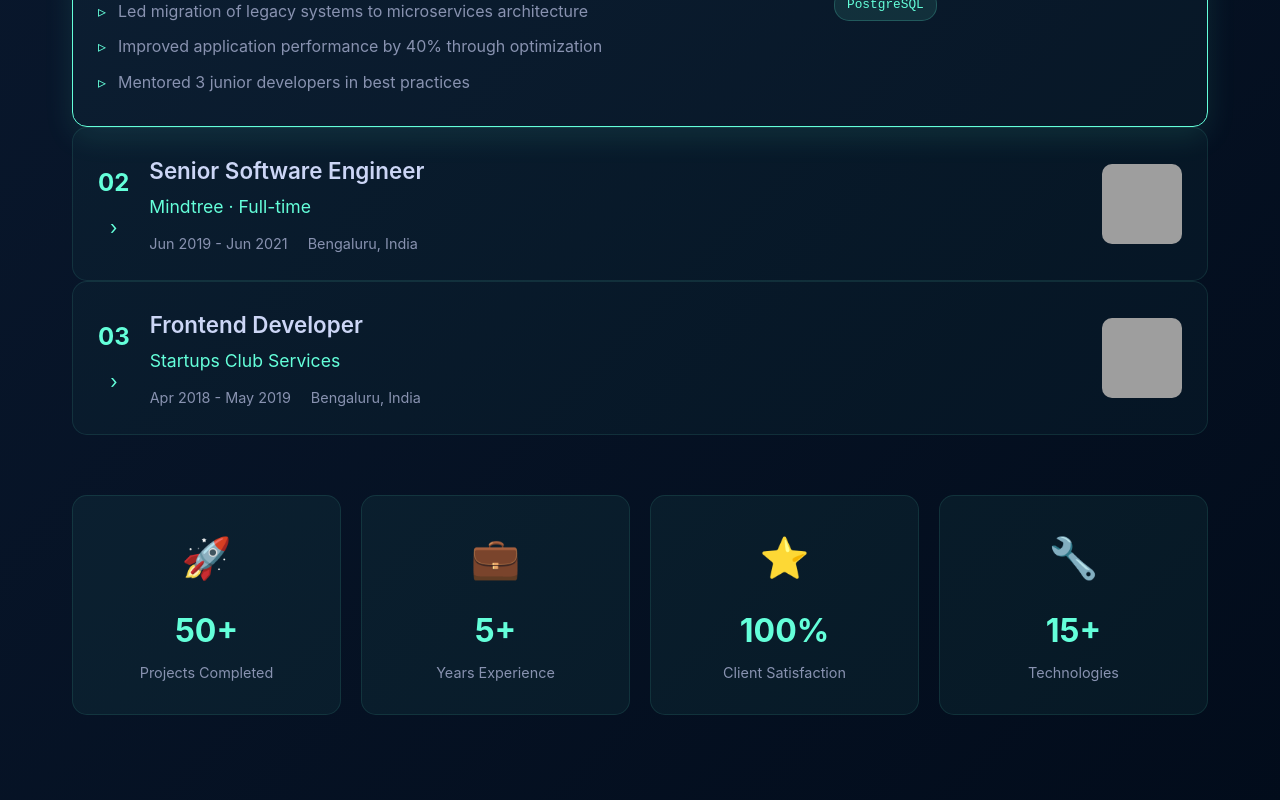
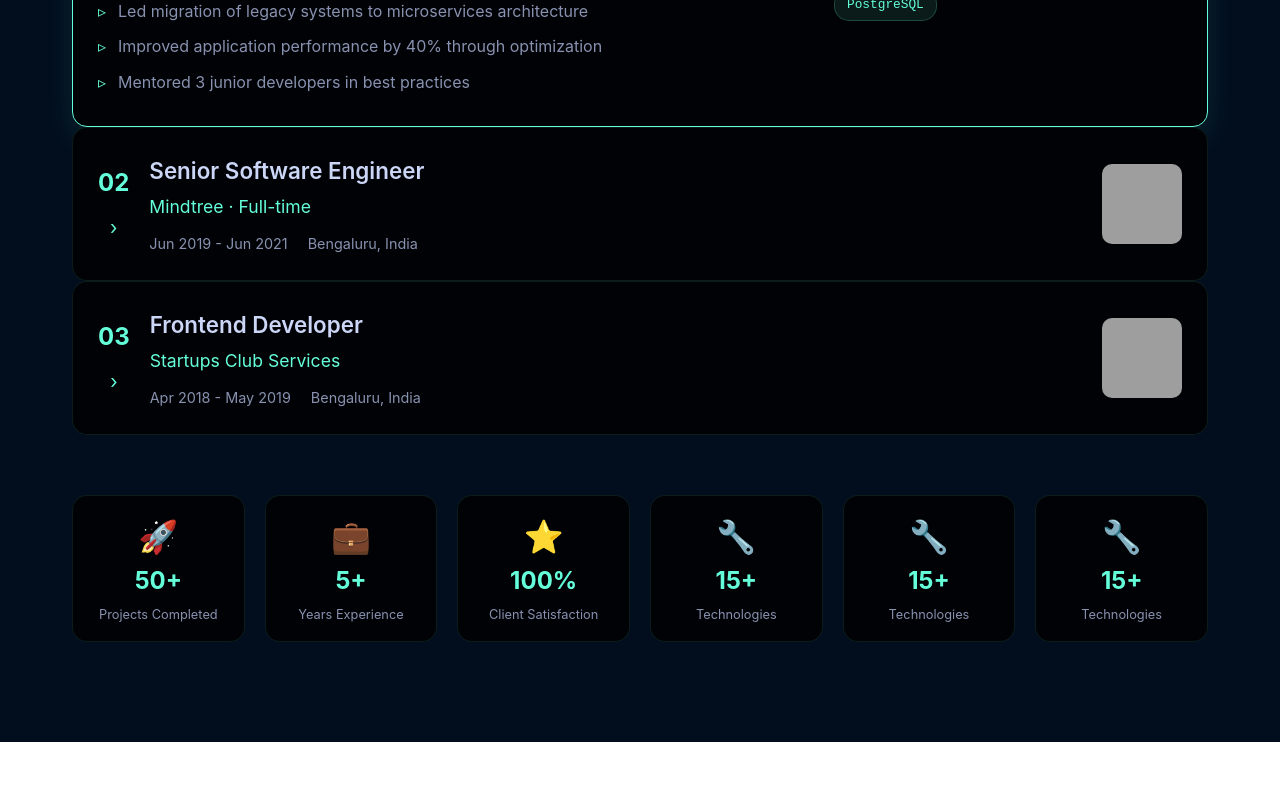
Before and after one commit to akhtarvahid/va-portfolio, a React (Vite) app: page / in a window 1280 px wide. Shown: the part 1260-2060 px from the top of the page. Built offline with nearby package versions, Linux system fonts and the light colour scheme; grey boxes are pictures that could not be loaded.

Commit message:
feat: professional journey ui touch

```diff
--- a/src/components/Portfolio.css
+++ b/src/components/Portfolio.css
@@ -737,7 +737,8 @@ section {
 .about-section {
   padding: 100px 0;
   position: relative;
-  background: linear-gradient(135deg, #0a192f 0%, #020c1b 100%);
+  /* background: linear-gradient(135deg, #0a192f 0%, #020c1b 100%); */
+  background: #020e1e;
 }
 
 /* Experience Accordion */
@@ -754,7 +755,7 @@ section {
 }
 
 .accordion-item {
-  background: rgba(100, 255, 218, 0.03);
+  background: #010205;
   border: 1px solid rgba(100, 255, 218, 0.1);
   border-radius: 15px;
   overflow: hidden;
@@ -911,15 +912,15 @@ section {
 /* Quick Stats */
 .quick-stats {
   display: grid;
-  grid-template-columns: repeat(4, 1fr);
+  grid-template-columns: repeat(6, 1fr);
   gap: 20px;
 }
 
 .stat-card {
-  background: rgba(100, 255, 218, 0.05);
+  background: #010205;
   border: 1px solid rgba(100, 255, 218, 0.1);
   border-radius: 15px;
-  padding: 30px;
+  padding: 15px;
   text-align: center;
   transition: all 0.3s ease;
 }
@@ -930,12 +931,11 @@ section {
 }
 
 .stat-icon {
-  font-size: 2.5rem;
-  margin-bottom: 15px;
+  font-size: 2rem;
 }
 
 .stat-content h4 {
-  font-size: 2rem;
+  font-size: 1.5rem;
   color: #64ffda;
   margin-bottom: 5px;
   font-weight: 700;
@@ -943,7 +943,7 @@ section {
 
 .stat-content p {
   color: #8892b0;
-  font-size: 0.9rem;
+  font-size: 0.8rem;
   margin: 0;
 }
 
--- a/src/components/Portfolio.tsx
+++ b/src/components/Portfolio.tsx
@@ -1,4 +1,4 @@
-import { useState, useEffect, type SetStateAction } from "react";
+import { useState, useEffect } from "react";
 import Particles from "react-tsparticles";
 import { loadSlim } from "tsparticles-slim";
 import {
@@ -7,9 +7,6 @@ import {
   FaEnvelope,
   FaGithub,
   FaTwitter,
-  FaBriefcase,
-  FaCalendarAlt,
-  FaMapMarkerAlt,
 } from "react-icons/fa";
 import "./Portfolio.css";
 import type { Engine } from "tsparticles-engine";
@@ -453,6 +450,20 @@ const AboutSection = () => {
                 <p>Technologies</p>
               </div>
             </div>
+            <div className="stat-card">
+              <div className="stat-icon">🔧</div>
+              <div className="stat-content">
+                <h4>15+</h4>
+                <p>Technologies</p>
+              </div>
+            </div>
+            <div className="stat-card">
+              <div className="stat-icon">🔧</div>
+              <div className="stat-content">
+                <h4>15+</h4>
+                <p>Technologies</p>
+              </div>
+            </div>
           </div>
         </div>
       </div>
```
